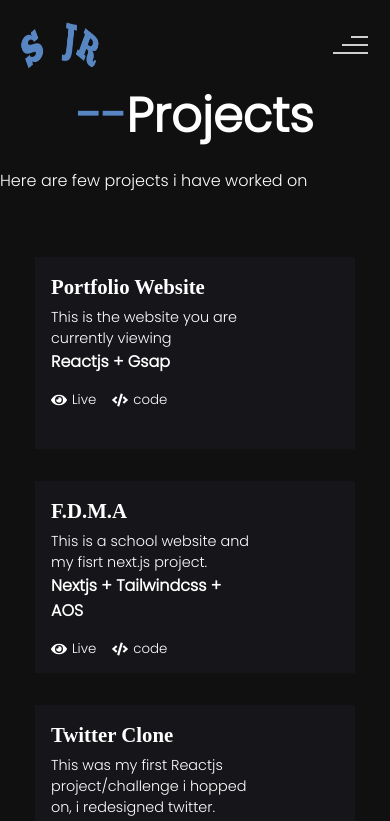
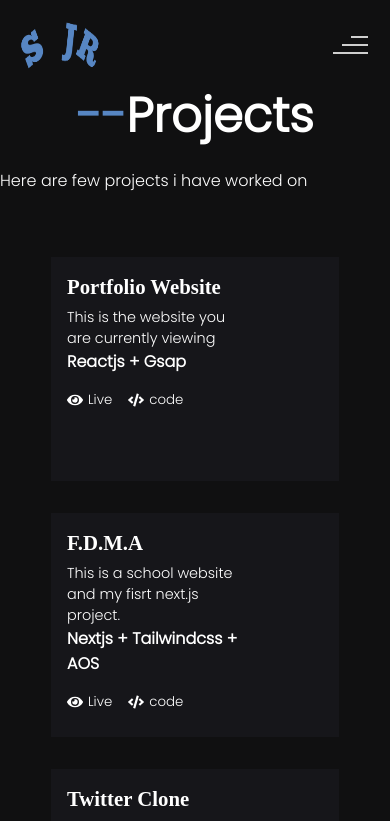
Before and after one commit to Samueljr-web/samuel-dev, a React (Create React App) app: page /projects in a window 390 px wide. Shown: the top 821 px of the page. Built offline with nearby package versions, Linux system fonts and the light colour scheme.

Commit message:
updated portfolio

```diff
--- a/src/components/Navbar/Navbar.css
+++ b/src/components/Navbar/Navbar.css
@@ -11,7 +11,7 @@
   height: 80px;
   top: 10%;
   left: 9%;
-  z-index: 99;
+  z-index: 999;
   cursor: pointer;
   transition: all 0.2s ease;
 }
--- a/src/styles/projects.css
+++ b/src/styles/projects.css
@@ -71,7 +71,7 @@
 @media screen and (max-width: 778px) {
   .project-card-main{
     padding: 0.5rem 1rem;
-    width: 16rem;
+    width: 20rem;
     height: 13rem;
     margin: 1rem auto;
     background: var(--secondary-color);
@@ -88,8 +88,8 @@
 @media screen and (max-width: 500px) {
   .project-card-main{
     padding: 0.1rem 1rem;
-    width: 20rem;
-    height: 12rem;
+    width: 18rem;
+    height: 14rem;
     margin: 1rem auto;
     background: var(--secondary-color);
  }
```
